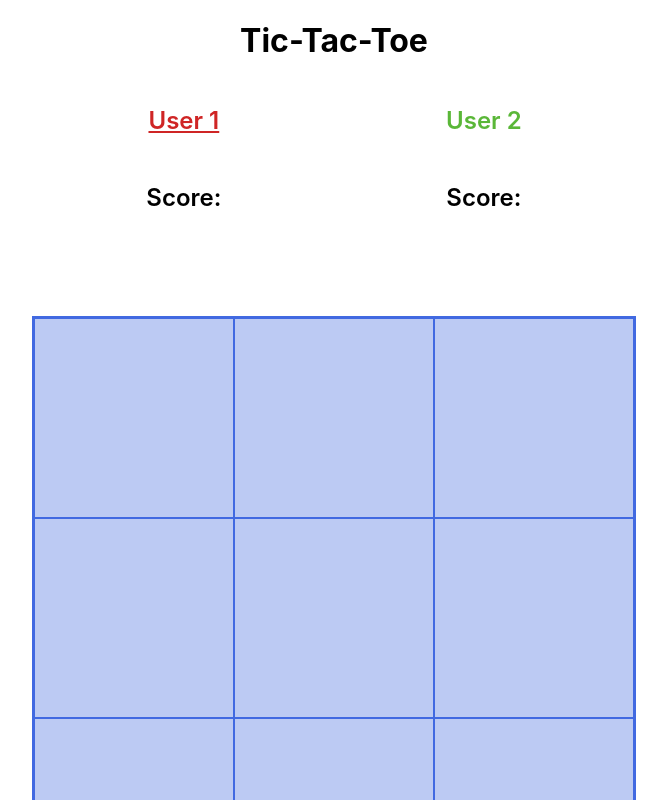
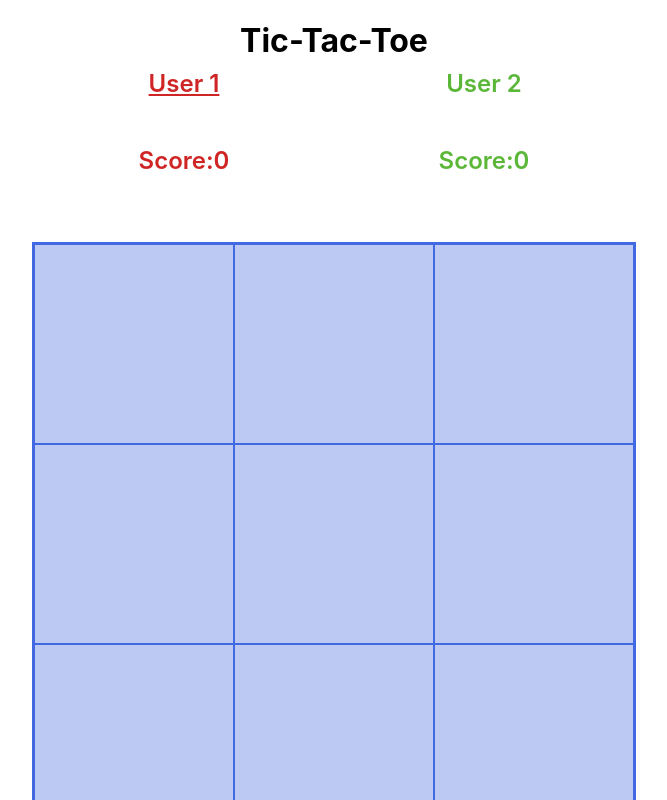
Before and after one commit to OxanaDanilova/tic-tac-toe-react, a React (Create React App) app in the folder my-app/: page / in a window 1280 px wide. Shown: the top 800 px of the page, without its empty margins (306-973 px from the left). Built offline with nearby package versions, Linux system fonts and the light colour scheme.

Commit message:
fix: fix color for users score

```diff
--- a/my-app/src/components/UserPanel/firstUser.jsx
+++ b/my-app/src/components/UserPanel/FirstUser.jsx
@@ -4,8 +4,11 @@ export class FirstUserPanel extends React.Component {
   render() {
     return (
       <section className="first-user-panel">
-        <p>User 1</p>
-        <p>Score: </p>
+        <p className="first-user-name">User 1</p>
+        <div className="score-wrapper">
+          <p>Score: </p>
+          <p className="first-user-score">0</p>
+        </div>
       </section>
     );
   }
--- a/my-app/src/components/UserPanel/secondUser.jsx
+++ b/my-app/src/components/UserPanel/SecondUser.jsx
@@ -4,8 +4,11 @@ export class SecondUserPanel extends React.Component {
   render() {
     return (
       <section className="second-user-panel">
-        <p>User 2</p>
-        <p>Score: </p>
+        <p className="second-user-name">User 2</p>
+        <div className="score-wrapper">
+          <p>Score: </p>
+          <p className="second-user-score">0</p>
+        </div>
       </section>
     );
   }
--- a/my-app/src/components/UserPanel/UserPanel.css
+++ b/my-app/src/components/UserPanel/UserPanel.css
@@ -1,9 +1,16 @@
-section {
+.user-panel {
   max-width: 600px;
+  max-height: 80px;
   display: flex;
   justify-content: space-around;
   align-items: center;
-  margin: 0 auto;
+  margin: 20px auto;
+}
+
+.score-wrapper {
+  display: flex;
+  justify-content: space-around;
+  align-items: center;
 }
 
 .first-user-panel,
@@ -12,17 +19,20 @@ section {
   flex-direction: column;
 }
 
-.first-user-panel > p,
-.second-user-panel > p {
+.first-user-panel > *,
+.second-user-panel > * {
   font-weight: 600;
   font-size: 1.5rem;
 }
 
-.first-user-panel > p:first-child {
+.first-user-panel > * {
   color: rgb(207, 37, 37);
+}
+
+.first-user-name {
   text-decoration: underline;
 }
 
-.second-user-panel > p:first-child {
+.second-user-panel > * {
   color: rgb(90, 183, 56);
 }
--- a/my-app/src/components/UserPanel/UserPanel.jsx
+++ b/my-app/src/components/UserPanel/UserPanel.jsx
@@ -1,12 +1,12 @@
 import React from "react";
-import { FirstUserPanel } from "./firstUser";
-import { SecondUserPanel } from "./secondUser";
+import { FirstUserPanel } from "./FirstUser";
+import { SecondUserPanel } from "./SecondUser";
 import "./UserPanel.css";
 
 export class UserPanel extends React.Component {
   render() {
     return (
-      <section>
+      <section className="user-panel">
         <FirstUserPanel />
         <SecondUserPanel />
       </section>
```
